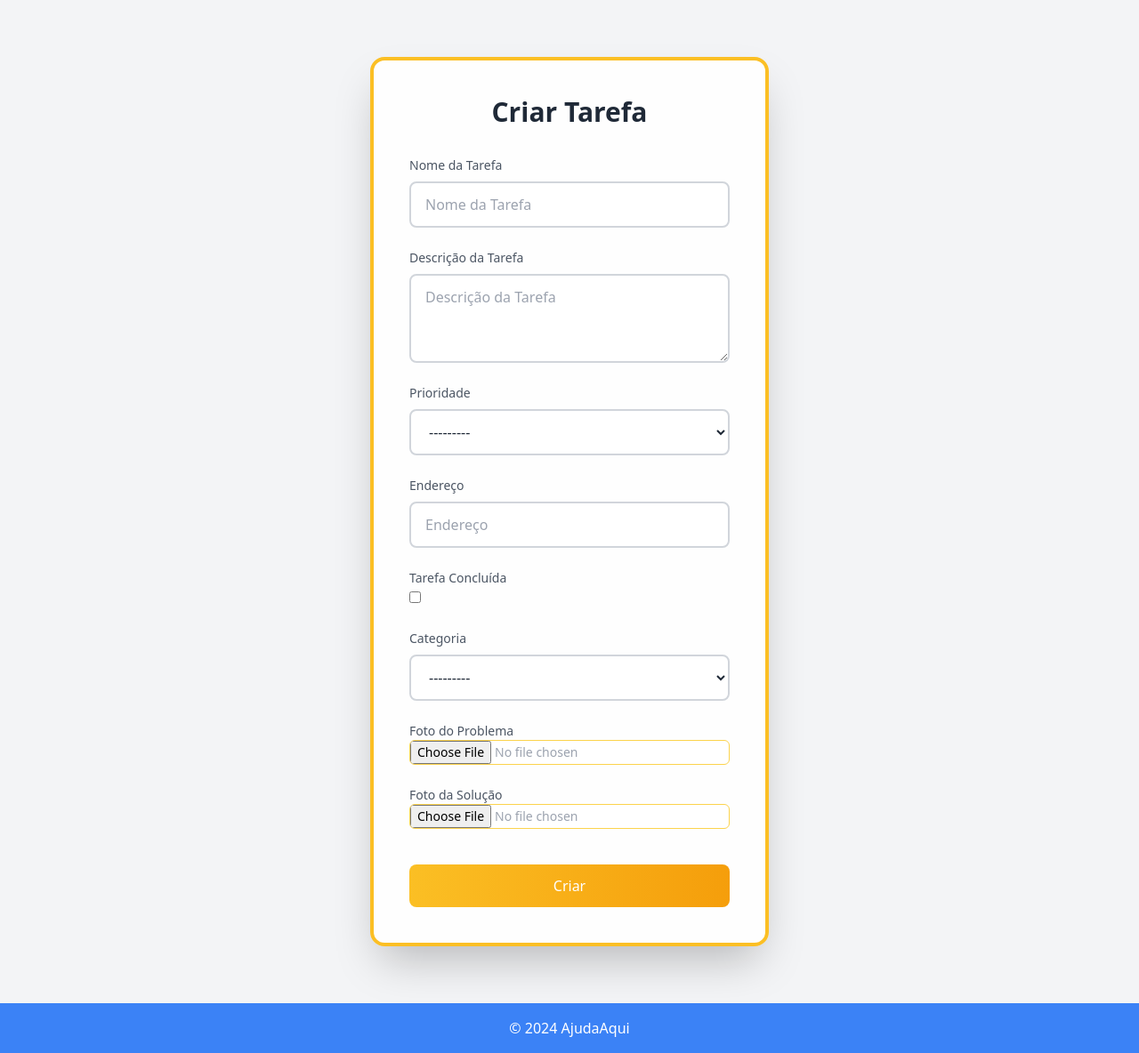
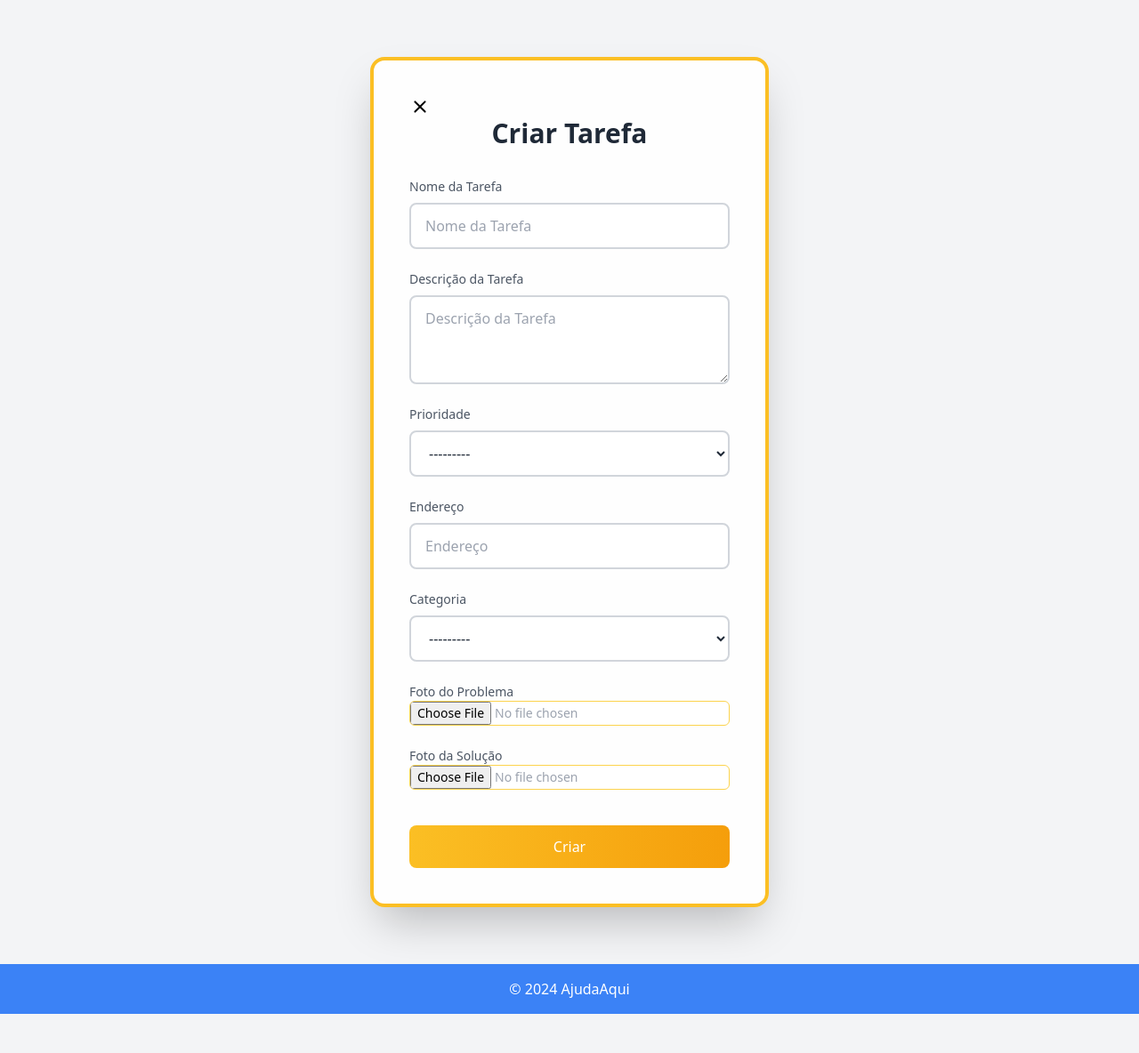
Before and after one commit to jeferson-scheibler/Ajuda_Aqui, a Django app: page /create_task/ in a window 1280 px wide. Shown: the part 64-1248 px from the top of the page at 89% size. After the commit the page ends 1204 px from the top, so only its background shows below. Run offline with Django 5.2, Linux system fonts and the light colour scheme; the visitor is signed in with stand-in values (Sample User, id 1).

Commit message:
apresentação

```diff
--- a/core/forms.py
+++ b/core/forms.py
@@ -27,26 +27,27 @@ from .models import Task
 class TaskForm(forms.ModelForm):
     class Meta:
         model = Task
-        fields = ('task_name', 'task_description', 'priority', 'address', 'completed', 'category', 'problem_photo', 'solution_photo')
+        fields = ('task_name', 'task_description', 'priority', 'address', 'category', 'problem_photo', 'solution_photo','completed')
         labels = {
             'task_name': _('Nome da Tarefa'),
             'task_description': _('Descrição da Tarefa'),
             'priority': _('Prioridade'),
             'address': _('Endereço'),
-            'completed': _('Tarefa Concluída'),
             'category': _('Categoria'),
             'problem_photo': _('Foto do Problema'),
             'solution_photo': _('Foto da Solução'),
+            'completed': _('Tarefa Concluída'),
         }
         widgets = {
             'task_name': forms.TextInput(attrs={'id': 'id_task_name', 'class': 'block w-full px-4 py-3 mt-2 text-gray-800 bg-white bg-opacity-90 border-2 rounded-lg border-gray-300 focus:border-yellow-500 focus:ring-opacity-50 focus:outline-none focus:ring focus:ring-yellow-400', 'placeholder': 'Nome da Tarefa'}),
             'task_description': forms.Textarea(attrs={'id': 'id_task_description', 'class': 'block w-full px-4 py-3 mt-2 text-gray-800 bg-white bg-opacity-90 border-2 rounded-lg border-gray-300 focus:border-yellow-500 focus:ring-opacity-50 focus:outline-none focus:ring focus:ring-yellow-400', 'rows': 3, 'placeholder': 'Descrição da Tarefa'}),
             'priority': forms.Select(attrs={'id': 'id_priority', 'class': 'block w-full px-4 py-3 mt-2 text-gray-800 bg-white bg-opacity-90 border-2 rounded-lg border-gray-300 focus:border-yellow-500 focus:ring-opacity-50 focus:outline-none focus:ring focus:ring-yellow-400'}),
             'address': forms.TextInput(attrs={'id': 'id_address', 'class': 'block w-full px-4 py-3 mt-2 text-gray-800 bg-white bg-opacity-90 border-2 rounded-lg border-gray-300 focus:border-yellow-500 focus:ring-opacity-50 focus:outline-none focus:ring focus:ring-yellow-400', 'placeholder': 'Endereço'}),
-            'completed': forms.CheckboxInput(attrs={'id': 'id_completed', 'class': 'form-check-input'}),
             'category': forms.Select(attrs={'id': 'id_category', 'class': 'block w-full px-4 py-3 mt-2 text-gray-800 bg-white bg-opacity-90 border-2 rounded-lg border-gray-300 focus:border-yellow-500 focus:ring-opacity-50 focus:outline-none focus:ring focus:ring-yellow-400'}),
             'problem_photo': forms.ClearableFileInput(attrs={'id': 'id_problem_photo', 'class': 'flex w-full rounded-md border border-yellow-300 border-input bg-white text-sm text-gray-400 file:border-0 file:bg-yellow-400 file:text-white file:text-sm file:font-medium '}),
             'solution_photo': forms.ClearableFileInput(attrs={'id': 'id_solution_photo', 'class': 'flex w-full rounded-md border border-yellow-300 border-input bg-white text-sm text-gray-400 file:border-0 file:bg-yellow-400 file:text-white file:text-sm file:font-medium'}),
+            'completed': forms.CheckboxInput(attrs={'id': 'id_completed', 'class': 'px-4 py-2 bg-blue-500 text-white rounded cursor-pointer select-none'}),
+
         }
 
     def clean_priority(self):
--- a/core/templates/core/create_task.html
+++ b/core/templates/core/create_task.html
@@ -10,19 +10,42 @@
         background-position: center;
         background-repeat: no-repeat;
     }
+
+    .hidden {
+        display: none;
+    }
+
+    .close-button {
+        position: absolute;
+        top: 0;
+        right: 0;
+        margin: 1rem;
+        cursor: pointer;
+    }
+
+    .close-button svg {
+        fill: #333;
+        width: 1.5rem;
+        height: 1.5rem;
+    }
 </style>
 {% endblock %}
 
 {% block content %}
-<section class="min-h-screen flex items-center justify-center py-12 px-4 sm:px-6 lg:px-8">
+<section class="min-h-screen flex items-center justify-center py-12 px-4 sm:px-6 lg:px-8 relative">
     <div class="max-w-md w-full space-y-8">
         <form method="post" enctype="multipart/form-data" class="bg-white bg-opacity-90 shadow-2xl rounded-2xl overflow-hidden border-4 border-yellow-400 transition-transform transform hover:scale-105">
             {% csrf_token %}
-            <div class="px-8 py-10 md:px-10">
+            <div class="px-8 py-10 md:px-10 relative">
+                <a href="{% url 'task_list' %}" class="close-button">
+                    <svg xmlns="http://www.w3.org/2000/svg" viewBox="0 0 24 24" class="w-6 h-6">
+                        <path fill="currentColor" d="M18.29 5.71a1 1 0 0 0-1.42 0L12 10.59 7.13 5.71a1 1 0 0 0-1.42 1.42L10.59 12 5.71 16.87a1 1 0 0 0 1.42 1.42L12 13.41l4.87 4.88a1 1 0 0 0 1.42-1.42L13.41 12l4.88-4.88a1 1 0 0 0 0-1.41z"/>
+                    </svg>
+                </a>
                 <h2 class="text-3xl font-bold text-center text-gray-800 mb-8">Criar Tarefa</h2>
                 <div class="space-y-6">
                     {% for field in form %}
-                        <div>
+                        <div class="{% if field.name == 'completed' %}hidden{% endif %}">
                             <label for="{{ field.id_for_label }}" class="block text-sm font-medium text-gray-600">{{ field.label }}</label>
                             {{ field }}
                             {% if field.help_text %}
```
Also changed, not shown: core/templates/core/index.html (+28 -0 lines).
